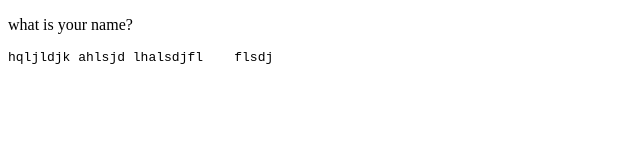
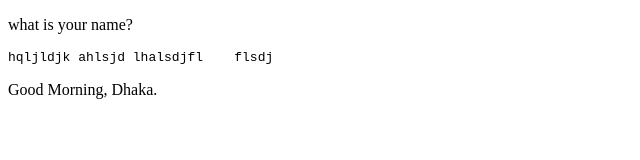
Before and after one commit to CodingWithHaque/first-website, a plain HTML site: page index.html in a window 1280 px wide. Shown: the whole page, without its empty margins (0-640 px from the left). Drawn offline with Linux system fonts and the light colour scheme.

Commit message:
Update index.html

```diff
--- a/index.html
+++ b/index.html
@@ -9,5 +9,7 @@
 <body>
  <p>what is your name?</p>
  <pre>hqljldjk ahlsjd lhalsdjfl    flsdj</pre>
+
+    <p> Good Morning, Dhaka. </p>
 </body>
 </html>
```
